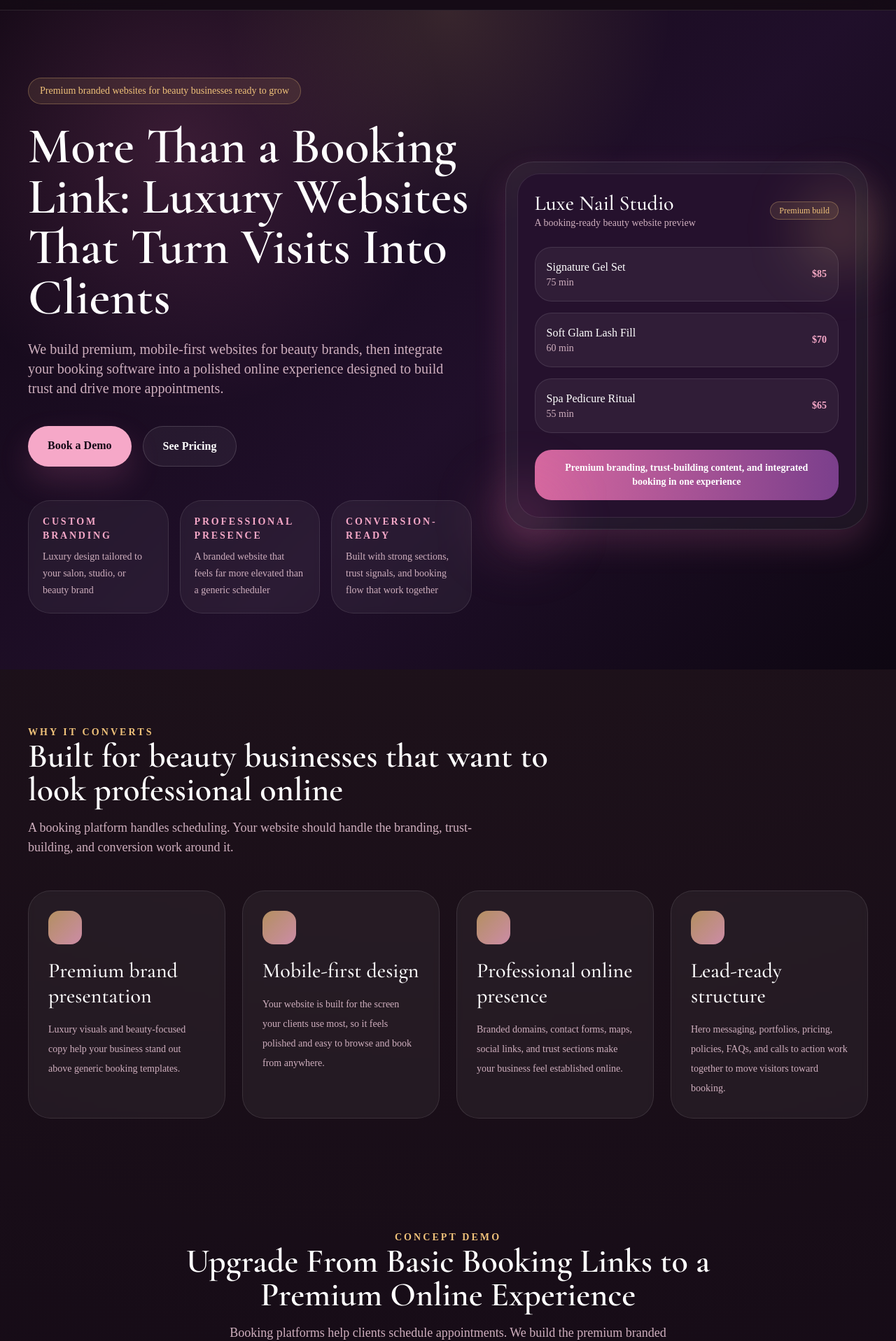
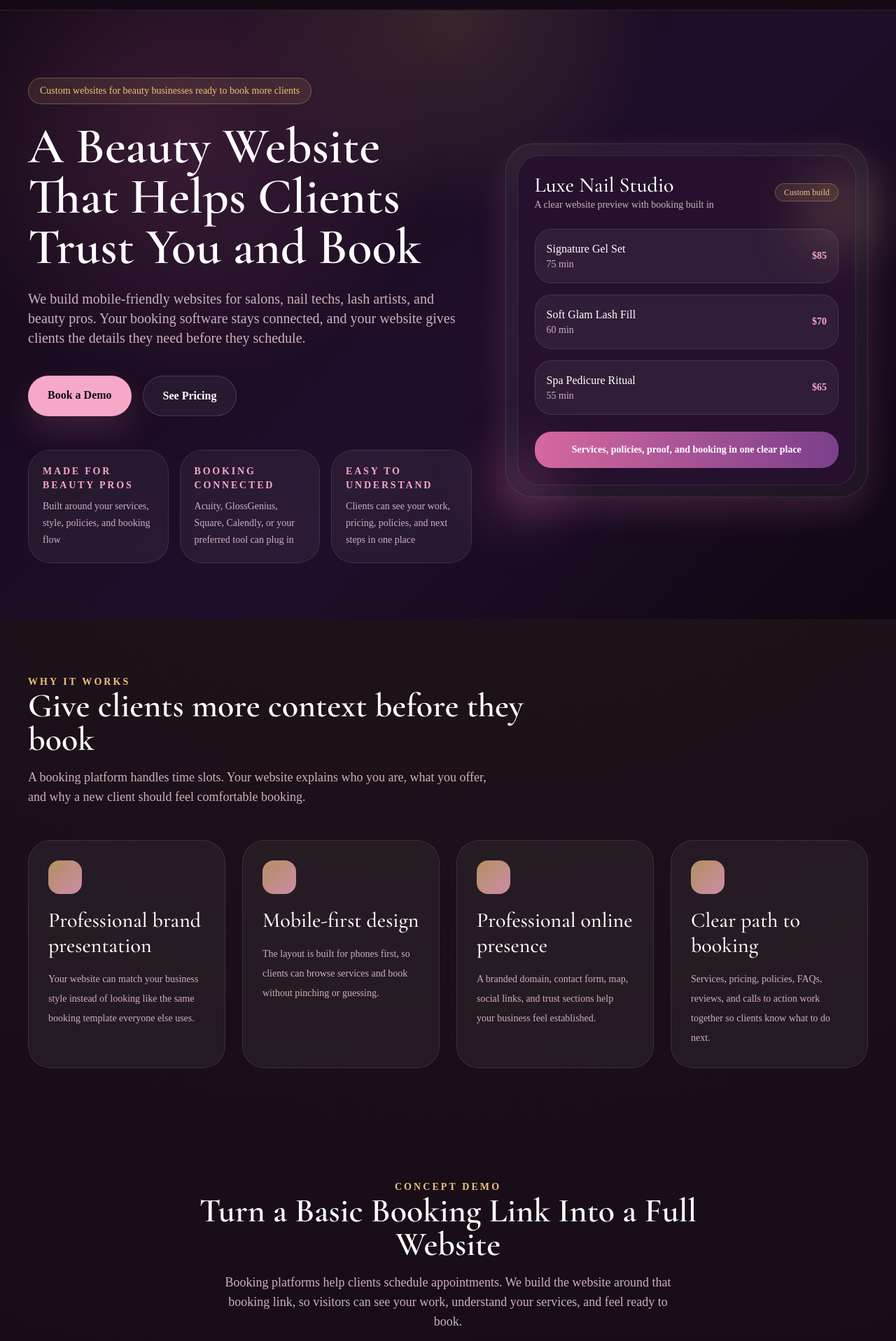
Before and after one commit to juanv8964/BeautySite, a Next.js app: page / in a window 1280 px wide. Shown: the part 56-1973 px from the top of the page at 70% size. Built offline with nearby package versions, Linux system fonts and the light colour scheme.

Commit message:
improving readability

```diff
--- a/app/layout.tsx
+++ b/app/layout.tsx
@@ -16,9 +16,9 @@ const manrope = Manrope({
 });
 
 export const metadata: Metadata = {
-  title: "BeautySite Builder",
+  title: "BeautySite Builders",
   description:
-    "Premium booking websites for nail salons, beauty studios, lash artists, and spa businesses.",
+    "Custom websites for nail salons, lash artists, beauty studios, and spa businesses that want a clearer path to booking.",
 };
 
 export default function RootLayout({
--- a/components/faq-section.tsx
+++ b/components/faq-section.tsx
@@ -17,7 +17,7 @@ const faqs = [
   {
     question: "Can you redesign my current website?",
     answer:
-      "Yes. Existing beauty websites can be refreshed into a more modern, premium, and conversion-focused experience.",
+      "Yes. Existing beauty websites can be updated with clearer services, better structure, and a smoother booking path.",
   },
   {
     question: "Do I need professional photos?",
--- a/components/features-section.tsx
+++ b/components/features-section.tsx
@@ -2,7 +2,7 @@ const features = [
   {
     title: "Online booking",
     description:
-      "We integrate your preferred booking software directly into your website so clients can schedule 24/7 without back-and-forth DMs.",
+      "Connect your booking software so clients can schedule without back-and-forth messages.",
   },
   {
     title: "Service menu with pricing",
@@ -17,7 +17,7 @@ const features = [
   {
     title: "Contact form",
     description:
-      "Capture serious inquiries directly from your website and follow up quickly.",
+      "Collect inquiries from people who want details before they book.",
   },
   {
     title: "Google Maps/location section",
@@ -39,18 +39,18 @@ export function FeaturesSection() {
           <p className="text-sm font-semibold uppercase tracking-[0.22em] text-gold">
             Features
           </p>
-          <h2 className="section-heading">Everything beauty clients expect in one polished site</h2>
+          <h2 className="section-heading">Everything clients need before they book</h2>
           <p className="section-copy">
-            This is more than a scheduler. Your website is structured to showcase
-            your brand, answer questions, build trust, and guide visitors toward booking.
+            This is more than a scheduler. Your website shows your work, explains
+            your services, answers common questions, and guides visitors toward booking.
           </p>
           <div className="mt-8 rounded-[1.75rem] border border-gold/20 bg-gold/10 p-5">
             <p className="text-sm font-semibold uppercase tracking-[0.18em] text-gold">
               Booking Platform Integration Included
             </p>
             <p className="mt-3 text-sm leading-7 text-muted">
-              We integrate your preferred booking software into your website. If
-              you do not have one yet, we can help you choose and set one up.
+              We connect your preferred booking software to your website. If you
+              do not have one yet, we can help you choose and set one up.
             </p>
             <p className="mt-3 text-xs uppercase tracking-[0.18em] text-muted">
               Third-party booking software fees are separate and paid directly by client.
--- a/components/final-cta-section.tsx
+++ b/components/final-cta-section.tsx
@@ -9,11 +9,11 @@ export function FinalCtaSection() {
                 Final Step
               </p>
               <h2 className="mt-4 font-display text-5xl text-white sm:text-6xl">
-                Ready to upgrade your beauty brand online?
+                Ready for a website that makes booking feel easier?
               </h2>
               <p className="mt-5 max-w-3xl text-base leading-8 text-muted sm:text-lg">
-                Book a demo and let&apos;s build a website that helps clients trust
-                you before they ever walk in.
+                Book a demo and let&apos;s map out a site that shows your work,
+                explains your services, and connects clients to your booking system.
               </p>
             </div>
             <div>
--- a/components/gallery-section.tsx
+++ b/components/gallery-section.tsx
@@ -2,7 +2,7 @@ const showcaseItems = [
   {
     title: "Service Menu / Pricing",
     description:
-      "Clearly present your services, pricing, and booking options in a polished branded layout.",
+      "Clearly present your services, pricing, and booking options in a clean branded layout.",
     tone: "from-[#5c2346] to-[#d3799f]",
   },
   {
@@ -26,7 +26,7 @@ const showcaseItems = [
   {
     title: "Testimonials / Reviews",
     description:
-      "Display social proof to increase trust and conversions.",
+      "Display reviews that help new clients feel more confident booking.",
     tone: "from-[#2c1733] to-[#f0c27a]",
   },
   {
@@ -47,7 +47,7 @@ export function GallerySection() {
           </p>
           <h2 className="section-heading">Examples of What Your Website Can Showcase</h2>
           <p className="section-copy">
-            Preview the kinds of branded sections included in a premium beauty website.
+            Preview the types of sections a custom beauty website can include.
           </p>
         </div>
         <div className="mt-12 grid gap-6 md:grid-cols-2 xl:grid-cols-3">
--- a/components/hero-section.tsx
+++ b/components/hero-section.tsx
@@ -4,15 +4,15 @@ export function HeroSection() {
       <div className="section-shell grid gap-12 pt-16 lg:grid-cols-[1.1fr_0.9fr] lg:items-center lg:pt-24">
         <div>
           <div className="mb-6 inline-flex rounded-full border border-gold/30 bg-gold/10 px-4 py-2 text-sm text-gold">
-            Premium branded websites for beauty businesses ready to grow
+            Custom websites for beauty businesses ready to book more clients
           </div>
           <h1 className="max-w-3xl font-display text-5xl font-semibold leading-none text-white sm:text-6xl lg:text-7xl">
-            More Than a Booking Link: Luxury Websites That Turn Visits Into Clients
+            A Beauty Website That Helps Clients Trust You and Book
           </h1>
           <p className="mt-6 max-w-2xl text-lg leading-8 text-muted sm:text-xl">
-            We build premium, mobile-first websites for beauty brands, then
-            integrate your booking software into a polished online experience
-            designed to build trust and drive more appointments.
+            We build mobile-friendly websites for salons, nail techs, lash
+            artists, and beauty pros. Your booking software stays connected, and
+            your website gives clients the details they need before they schedule.
           </p>
           <div className="mt-10 flex flex-col gap-4 sm:flex-row">
             <a
@@ -30,9 +30,9 @@ export function HeroSection() {
           </div>
           <div className="mt-12 grid gap-4 sm:grid-cols-3">
             {[
-              ["Custom branding", "Luxury design tailored to your salon, studio, or beauty brand"],
-              ["Professional presence", "A branded website that feels far more elevated than a generic scheduler"],
-              ["Conversion-ready", "Built with strong sections, trust signals, and booking flow that work together"],
+              ["Made for beauty pros", "Built around your services, style, policies, and booking flow"],
+              ["Booking connected", "Acuity, GlossGenius, Square, Calendly, or your preferred tool can plug in"],
+              ["Easy to understand", "Clients can see your work, pricing, policies, and next steps in one place"],
             ].map(([title, copy]) => (
               <div key={title} className="glass-card p-5">
                 <p className="text-sm font-semibold uppercase tracking-[0.2em] text-blush">
@@ -49,10 +49,10 @@ export function HeroSection() {
               <div className="mb-6 flex items-center justify-between">
                 <div>
                   <p className="font-display text-3xl text-white">Luxe Nail Studio</p>
-                  <p className="text-sm text-muted">A booking-ready beauty website preview</p>
+                  <p className="text-sm text-muted">A clear website preview with booking built in</p>
                 </div>
                 <div className="rounded-full border border-gold/30 bg-gold/10 px-3 py-1 text-xs font-medium text-gold">
-                  Premium build
+                  Custom build
                 </div>
               </div>
               <div className="space-y-4">
@@ -74,7 +74,7 @@ export function HeroSection() {
                 ))}
               </div>
               <div className="mt-6 rounded-[1.5rem] bg-gradient-to-r from-rose to-plum px-5 py-4 text-center text-sm font-semibold text-white">
-                Premium branding, trust-building content, and integrated booking in one experience
+                Services, policies, proof, and booking in one clear place
               </div>
             </div>
           </div>
--- a/components/more-than-booking-section.tsx
+++ b/components/more-than-booking-section.tsx
@@ -10,11 +10,11 @@ const beforePoints = [
 ];
 
 const afterPoints = [
-  "Fully branded premium design",
-  "Luxury aesthetic tailored to your business",
+  "Custom design that matches your business",
+  "A site that feels more personal than a booking template",
   "Portfolio, FAQs, policies, and testimonials",
   "Integrated booking flow",
-  "Built to convert visitors into booked clients",
+  "Built to help visitors become booked clients",
 ];
 
 const afterPreviewItems = [
@@ -55,12 +55,12 @@ export function MoreThanBookingSection() {
               Concept Demo
             </p>
             <h2 className="section-heading">
-              Upgrade From Basic Booking Links to a Premium Online Experience
+              Turn a Basic Booking Link Into a Full Website
             </h2>
             <p className="section-copy mx-auto">
               Booking platforms help clients schedule appointments. We build the
-              premium branded experience around it, designed to impress visitors,
-              build trust, and convert more clients.
+              website around that booking link, so visitors can see your work,
+              understand your services, and feel ready to book.
             </p>
           </div>
 
@@ -140,7 +140,7 @@ export function MoreThanBookingSection() {
                       <div>
                         <p className="font-display text-3xl text-white">Glow Beauty Lounge</p>
                         <p className="mt-1 text-sm text-[#e4bfd1]">
-                          Luxury beauty website concept
+                          Custom beauty website concept
                         </p>
                       </div>
                       <div className="rounded-full border border-fuchsia-200/25 bg-fuchsia-200/10 px-3 py-1 text-xs text-[#ffbad4]">
@@ -235,14 +235,14 @@ export function MoreThanBookingSection() {
                   <div className="flex flex-col gap-4 sm:flex-row sm:items-center sm:justify-between">
                     <div>
                       <p className="text-sm font-semibold uppercase tracking-[0.22em] text-[#ffb4d2]">
-                        Glow Beauty Lounge
-                      </p>
-                      <h3 className="mt-3 font-display text-4xl text-white sm:text-5xl">
-                        Premium Website Concept Preview
+                      Glow Beauty Lounge
+                    </p>
+                    <h3 className="mt-3 font-display text-4xl text-white sm:text-5xl">
+                        Full Website Concept Preview
                       </h3>
                       <p className="mt-3 max-w-2xl text-sm leading-7 text-[#e4bfd1] sm:text-base">
-                        A richer branded experience built around trust, style, and a
-                        seamless path into booking.
+                        A clearer website experience built around your services,
+                        your work, and a simple path into booking.
                       </p>
                     </div>
                     <div className="rounded-full border border-gold/35 bg-gold/15 px-4 py-2 text-sm font-medium text-gold">
@@ -255,8 +255,8 @@ export function MoreThanBookingSection() {
                       <p className="text-xs uppercase tracking-[0.2em] text-[#f1c7d9]">
                         Hero Experience
                       </p>
-                      <h4 className="mt-3 font-display text-3xl text-white">
-                        Luxury lash artistry with a polished first impression
+                    <h4 className="mt-3 font-display text-3xl text-white">
+                        Lash services with a stronger first impression
                       </h4>
                       <p className="mt-3 text-sm leading-7 text-[#ead4df]">
                         Portfolio, policies, testimonials, and clear calls to action
--- a/components/process-section.tsx
+++ b/components/process-section.tsx
@@ -12,7 +12,7 @@ const steps = [
   {
     title: "We Build Your Website",
     description:
-      "Your site is designed and structured to feel premium, mobile-friendly, and ready to turn visits into inquiries.",
+      "Your site is built to look professional, work well on phones, and make booking easier.",
   },
   {
     title: "Launch and Support",
@@ -29,7 +29,7 @@ export function ProcessSection() {
           <p className="text-sm font-semibold uppercase tracking-[0.22em] text-blush">
             How It Works
           </p>
-          <h2 className="section-heading">A simple launch process built for busy beauty pros</h2>
+          <h2 className="section-heading">A simple launch process for busy beauty pros</h2>
           <p className="section-copy mx-auto">
             You focus on your clients and your craft. We handle the website build
             and help you get launched with confidence.
--- a/components/services-section.tsx
+++ b/components/services-section.tsx
@@ -2,7 +2,7 @@ const services = [
   {
     title: "Nail Salon Websites",
     description:
-      "Showcase manicures, gel sets, and pedicures with clean menus, booking links, and a polished brand feel.",
+      "Show manicures, gel sets, pedicures, pricing, policies, and booking links in one clean place.",
   },
   {
     title: "Lash & Brow Websites",
@@ -12,7 +12,7 @@ const services = [
   {
     title: "Hair Salon Websites",
     description:
-      "Promote cuts, color services, extensions, and stylist expertise with conversion-focused layouts.",
+      "Present cuts, color, extensions, stylist details, transformations, and booking options clearly.",
   },
   {
     title: "Spa & Beauty Websites",
@@ -29,11 +29,11 @@ export function ServicesSection() {
           <p className="text-sm font-semibold uppercase tracking-[0.22em] text-blush">
             Website Packages
           </p>
-          <h2 className="section-heading">Professional websites tailored to beauty businesses</h2>
+          <h2 className="section-heading">Websites made for beauty businesses</h2>
           <p className="section-copy">
             Whether you run a solo studio or a growing salon, each package is
-            designed to present your brand beautifully, support your marketing,
-            and guide visitors into a polished booking experience.
+            built to show your services clearly, answer client questions, and
+            connect visitors to your booking system.
           </p>
         </div>
         <div className="mt-12 grid gap-6 md:grid-cols-2 xl:grid-cols-4">
--- a/components/trust-signals-section.tsx
+++ b/components/trust-signals-section.tsx
@@ -1,23 +1,23 @@
 const trustSignals = [
   {
-    title: "Premium brand presentation",
+    title: "Professional brand presentation",
     description:
-      "Luxury visuals and beauty-focused copy help your business stand out above generic booking templates.",
+      "Your website can match your business style instead of looking like the same booking template everyone else uses.",
   },
   {
     title: "Mobile-first design",
     description:
-      "Your website is built for the screen your clients use most, so it feels polished and easy to browse and book from anywhere.",
+      "The layout is built for phones first, so clients can browse services and book without pinching or guessing.",
   },
   {
     title: "Professional online presence",
     description:
-      "Branded domains, contact forms, maps, social links, and trust sections make your business feel established online.",
+      "A branded domain, contact form, map, social links, and trust sections help your business feel established.",
   },
   {
-    title: "Lead-ready structure",
+    title: "Clear path to booking",
     description:
-      "Hero messaging, portfolios, pricing, policies, FAQs, and calls to action work together to move visitors toward booking.",
+      "Services, pricing, policies, FAQs, reviews, and calls to action work together so clients know what to do next.",
   },
 ];
 
@@ -27,14 +27,14 @@ export function TrustSignalsSection() {
       <div className="section-shell">
         <div className="max-w-3xl">
           <p className="text-sm font-semibold uppercase tracking-[0.22em] text-gold">
-            Why It Converts
+            Why It Works
           </p>
           <h2 className="section-heading">
-            Built for beauty businesses that want to look professional online
+            Give clients more context before they book
           </h2>
           <p className="section-copy">
-            A booking platform handles scheduling. Your website should handle the
-            branding, trust-building, and conversion work around it.
+            A booking platform handles time slots. Your website explains who you
+            are, what you offer, and why a new client should feel comfortable booking.
           </p>
         </div>
         <div className="mt-12 grid gap-6 md:grid-cols-2 xl:grid-cols-4">
--- a/components/who-this-is-for-section.tsx
+++ b/components/who-this-is-for-section.tsx
@@ -2,12 +2,12 @@ const audiences = [
   {
     title: "Nail Techs",
     description:
-      "Showcase sets, pricing, policies, and booking links in one polished place.",
+      "Showcase sets, pricing, policies, and booking links in one organized place.",
   },
   {
     title: "Lash Artists",
     description:
-      "Turn lash menus, policies, and booking flows into a premium client experience.",
+      "Bring lash menus, policies, and booking links together in a clear client-friendly layout.",
   },
   {
     title: "Brow Artists",
@@ -52,7 +52,7 @@ export function WhoThisIsForSection() {
           <h2 className="section-heading">Built for beauty professionals who want more than a basic booking link</h2>
           <p className="section-copy">
             Whether you already use a booking system or need help choosing one,
-            these websites are designed for beauty brands that want to look more polished online.
+            these websites are built for beauty pros who want to look more organized online.
           </p>
         </div>
 
```
Also changed, not shown: components/contact-section.tsx (+4 -4 lines), 2 other files (tests, documents, lock files or other folders).
